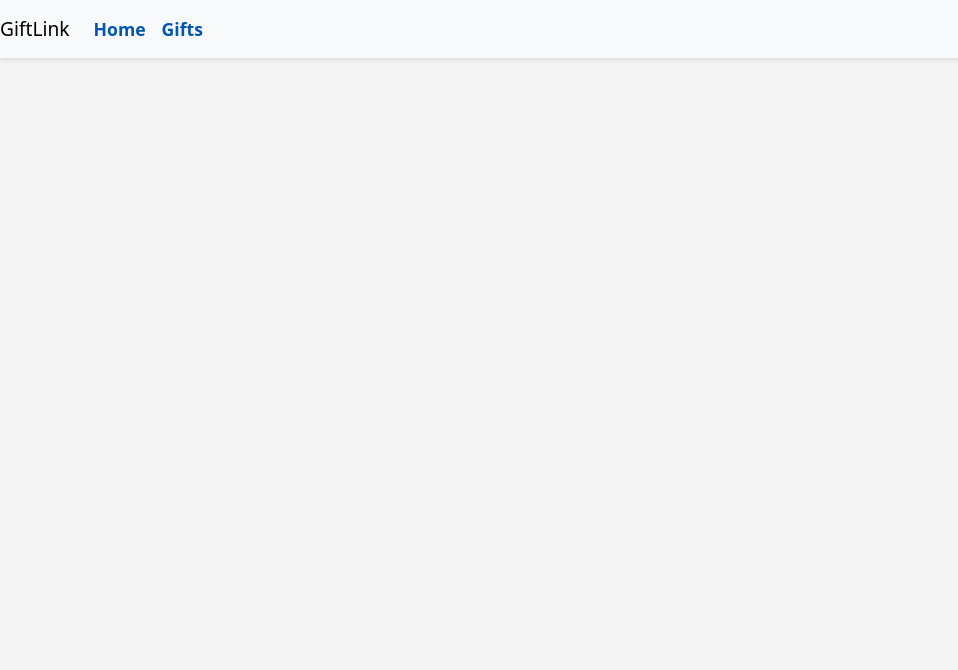
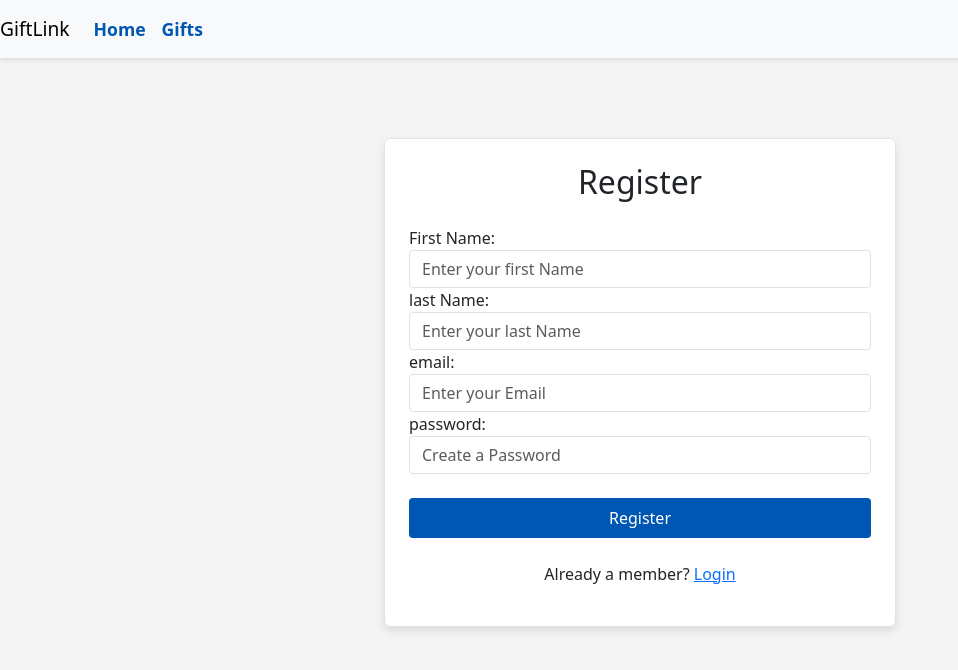
Before and after one commit to NextGeneration22/fullstack-capstone-project, a React (Create React App) app in the folder giftlink-frontend/: page /app/register in a window 1280 px wide. Before the commit this address had no page. Shown: the top 670 px of the page, without its empty margins (0-958 px from the left). Built offline with nearby package versions, Linux system fonts and the light colour scheme.

Commit message:
add register and login component

```diff
--- a/giftlink-frontend/src/App.js
+++ b/giftlink-frontend/src/App.js
@@ -4,6 +4,8 @@
 import 'bootstrap/dist/css/bootstrap.min.css';
 import './App.css';
 import Navbar from './components/Navbar/Navbar';
+import LoginPage from './components/LoginPage/LoginPage';
+import RegisterPage from './components/RegisterPage/RegisterPage';
 
 function App() {
 
@@ -14,6 +16,8 @@
           {/* the final code will not pass the products to every page, but each page will call the server API */}
           <Route path="/" element={<MainPage />} />
           <Route path="/app" element={<MainPage />} />
+          <Route path="/app/login" element={<LoginPage/>} />
+          <Route path="/app/register" element={<RegisterPage />} />
         </Routes>
         </>
   );
--- /dev/null
+++ b/giftlink-frontend/src/components/LoginPage/LoginPage.css
@@ -0,0 +1,46 @@
+.login-card {
+    background-color: #fff;
+    width:40vw;
+    justify-self:center;
+    box-shadow: 0px 4px 8px rgba(0, 0, 0, 0.1);
+}
+
+.login-card .form-label {
+    font-weight: 600;
+}
+
+.login-card input {
+    border-radius: 0.25rem;
+}
+
+.login-card .btn {
+    padding: 0.5rem 1rem;
+    border-radius: 0.25rem;
+}
+
+.login-card .btn-primary {
+    background-color: #0056b3;
+    border: none;
+}
+
+.login-card .btn-secondary {
+    background-color: #dc3545;
+    border: none;
+}
+
+.login-card .text-primary {
+    color: #0056b3;
+}
+
+.login-card .text-secondary {
+    color: #6c757d;
+}
+
+/* Additional styles */
+a.text-primary:hover {
+    text-decoration: underline;
+}
+
+a.text-secondary:hover {
+    text-decoration: underline;
+}
--- /dev/null
+++ b/giftlink-frontend/src/components/LoginPage/LoginPage.js
@@ -0,0 +1,55 @@
+import React, { useState } from 'react';
+import './LoginPage.css';
+
+function LoginPage() {
+
+    //insert code here to create useState hook variables for email, password
+    const [email, setEmail] = useState('');
+    const [password, setPassword] = useState('');
+    // insert code here to create handleLogin function and include console.log
+    const handleLogin = async () => {
+        console.log("Inside handleLogin");
+    }
+        return (
+      <div className="container mt-5">
+        <div className="row justify-content-center">
+          <div className="col-md-6 col-lg-4">
+            <div className="login-card p-4 border rounded">
+              <h2 className="text-center mb-4 font-weight-bold">Login</h2>
+
+          {/* insert code here to create input elements for the variables email and  password */}
+          <div className="mb-3">
+               <label htmlFor="email" className="form-label">Email:</label><b/>
+               <input
+                 id="email"
+                 type="text"
+                 className="form-control"
+                 placeholder="Enter your email"
+                 value={email}
+                  onChange={(e) => setEmail(e.target.value)}
+               />
+            <label htmlFor="password" className="form-label">Password:</label><b/>
+               <input
+                 id="password"
+                 type="password"
+                 className="form-control"
+                 placeholder="Enter your password"
+                 value={password}
+                  onChange={(e) => setPassword(e.target.value)}
+               />
+
+</div>
+          {/* insert code here to create a button that performs the `handleLogin` function on click */}
+          <button className="btn btn-primary w-100 mb-3" onClick={handleLogin}>Login</button>
+                <p className="mt-4 text-center">
+                    New here? <a href="/app/register" className="text-primary">Register Here</a>
+                </p>
+
+            </div>
+          </div>
+        </div>
+      </div>
+    )
+}
+
+export default LoginPage;
--- /dev/null
+++ b/giftlink-frontend/src/components/RegisterPage/RegisterPage.css
@@ -0,0 +1,46 @@
+.register-card {
+    background-color: #fff;
+    width: 40vw;
+    justify-self: center;
+    box-shadow: 0px 4px 8px rgba(0, 0, 0, 0.1);
+}
+
+.register-card .form-label {
+    font-weight: 600;
+}
+
+.register-card input {
+    border-radius: 0.25rem;
+}
+
+.register-card .btn {
+    padding: 0.5rem 1rem;
+    border-radius: 0.25rem;
+}
+
+.register-card .btn-primary {
+    background-color: #0056b3;
+    border: none;
+}
+
+.register-card .btn-secondary {
+    background-color: #dc3545;
+    border: none;
+}
+
+.register-card .text-primary {
+    color: #0056b3;
+}
+
+.register-card .text-secondary {
+    color: #6c757d;
+}
+
+/* Additional styles */
+a.text-primary:hover {
+    text-decoration: underline;
+}
+
+a.text-secondary:hover {
+    text-decoration: underline;
+}
--- /dev/null
+++ b/giftlink-frontend/src/components/RegisterPage/RegisterPage.js
@@ -0,0 +1,77 @@
+import React, { useState } from 'react';
+
+import './RegisterPage.css';
+
+function RegisterPage() {
+
+    //insert code here to create useState hook variables for firstName, lastName, email, password
+    const [firstName, setFirstName] = useState('');
+    const [lastName, setLastName] = useState('');
+    const [email, setEmail] = useState('');
+    const [password, setPassword] = useState('');
+    // insert code here to create handleRegister function and include console.log
+    const handleRegister = async () => {
+        console.log("Register invoked")
+    }
+         return (
+            <div className="container mt-5">
+                <div className="row justify-content-center">
+                    <div className="col-md-6 col-lg-4">
+                        <div className="register-card p-4 border rounded">
+                            <h2 className="text-center mb-4 font-weight-bold">Register</h2>
+
+                    {/* insert code here to create input elements for all the variables - firstName, lastName, email, password */}
+                    <div className="mb-4">
+
+                         <label htmlFor="firstName" className="form label"> First Name:</label><br/>
+                               <input
+                                 id="firstName"
+                                 type="text"
+                                 className="form-control"
+                                 placeholder="Enter your first Name"
+                                 value={firstName}
+                                 onChange={(e) => setFirstName(e.target.value)}
+                               />
+                        <label htmlFor="lastName" className="form label"> last Name:</label><br/>
+                               <input
+                                 id="lastName"
+                                 type="text"
+                                 className="form-control"
+                                 placeholder="Enter your last Name"
+                                 value={lastName}
+                                 onChange={(e) => setLastName(e.target.value)}
+                               />
+                        <label htmlFor="email" className="form label">email:</label><br/>
+                               <input
+                                 id="email"
+                                 type="text"
+                                 className="form-control"
+                                 placeholder="Enter your Email"
+                                 value={email}
+                                 onChange={(e) => setEmail(e.target.value)}
+                               />
+                        <label htmlFor="password" className="form label">password:</label><br/>
+                               <input
+                                 id="password"
+                                 type="password"
+                                 className="form-control"
+                                 placeholder="Create a Password"
+                                 value={password}
+                                 onChange={(e) => setPassword(e.target.value)}
+                               />
+                    </div>
+                    {/* insert code here to create a button that performs the `handleRegister` function on click */}
+                    <button className="btn btn-primary w-100 mb-3" onClick={handleRegister}>Register</button>
+                        <p className="mt-4 text-center">
+                            Already a member? <a href="/app/login" className="text-primary">Login</a>
+                        </p>
+
+                         </div>
+                    </div>
+                </div>
+            </div>
+
+         )//end of return
+}
+
+export default RegisterPage;
```
